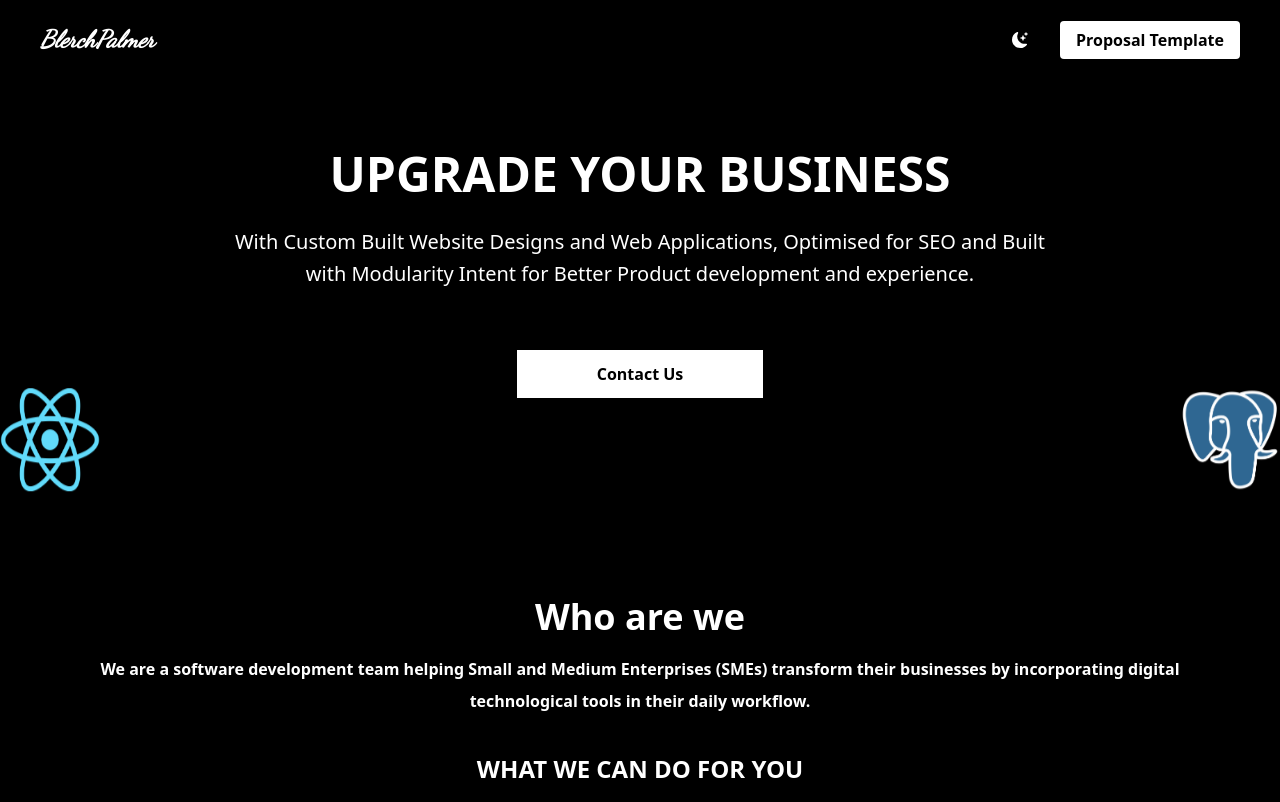
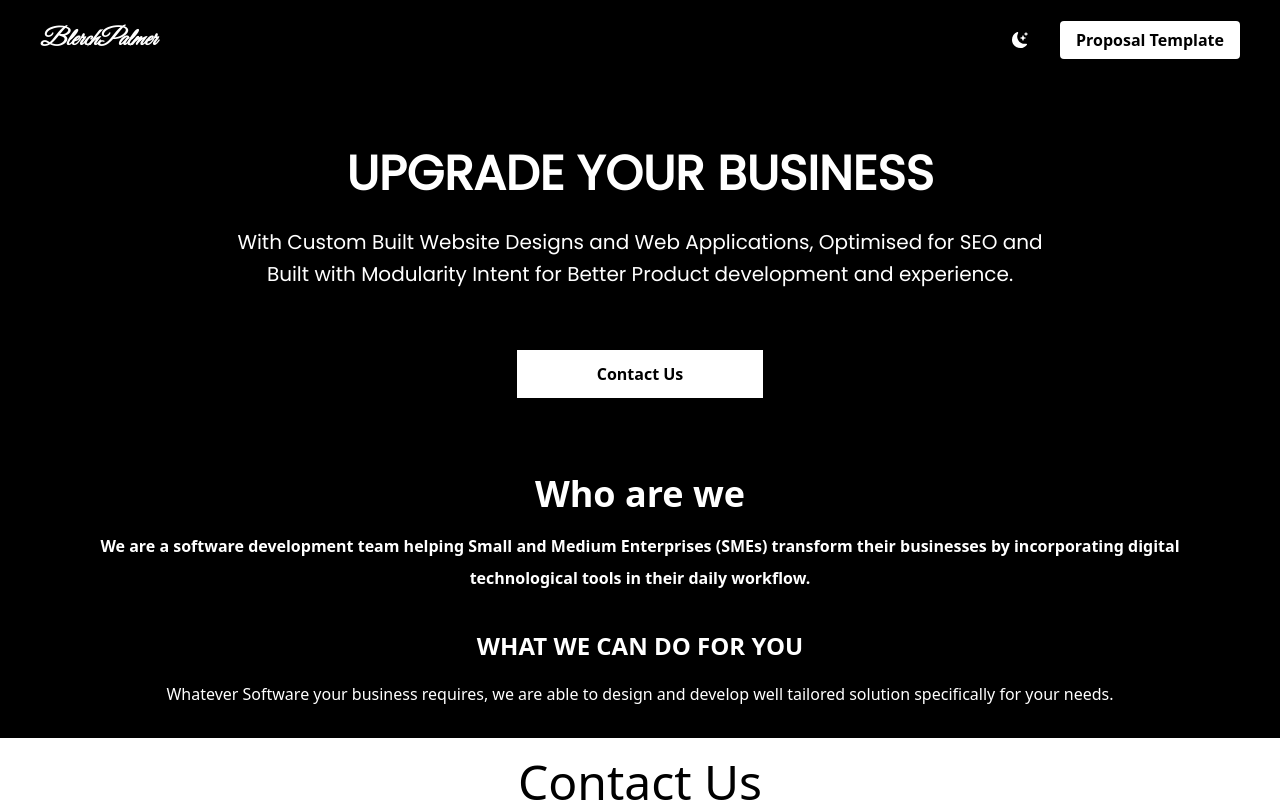
Before and after one commit to kwamea236/portfolio, a Next.js app: page / in a window 1280 px wide. Shown: the top 802 px of the page. Built offline with nearby package versions, Linux system fonts and the light colour scheme.

Commit message:
animation out

```diff
--- a/pages/index.tsx
+++ b/pages/index.tsx
@@ -20,7 +20,8 @@ export default function Home() {
         <meta name="viewport" content="width=device-width, initial-scale=1" />
         <link rel="icon"  href="/akyimagic.png" />
         <link rel="preconnect" href="https://fonts.googleapis.com" />
-        <link href="https://fonts.googleapis.com/css2?family=Dancing+Script&display=swap" rel="stylesheet" />
+        <link href="https://fonts.googleapis.com/css2?family=Abril+Fatface&family=Dancing+Script&family=Great+Vibes&family=Poppins&display=swap" rel="stylesheet" />
+
       </Head>
       <main className="bg-black dark:bg-gray-800">
         <NavBar darkMode={darkMode} setDarkMode={setDarkMode} title={title} />
--- a/pages/src/Mainbody.tsx
+++ b/pages/src/Mainbody.tsx
@@ -6,9 +6,9 @@ function Mainbody(){
     return(
         <section>
             <div className="text-center p-10 mt-10">
-              <h3 className="text-5xl py-2 font-bold text-white dark:text-white">UPGRADE YOUR BUSINESS</h3>
+              <h3 className="text-5xl py-2 font-bold text-white font-poppins dark:text-white">UPGRADE YOUR BUSINESS</h3>
 
-              <p className="text-xl py-5 leading-8 text-white font-medium md:container md:mx-auto md:px-20 dark:text-white">
+              <p className="text-xl py-5 leading-8 text-white font-medium font-poppins md:container md:mx-auto md:px-20 dark:text-white">
                 With Custom Built Website Designs and Web Applications, Optimised for SEO
                 and Built with Modularity Intent for Better Product development and experience.
               </p>
@@ -17,11 +17,6 @@ function Mainbody(){
             <div className="text-center">
               <button className="px-20 py-3 bg-white text-black font-bold cursor-pointer">Contact Us</button>
             </div>
-
-            <div className="pt-5 animate-slow flex justify-between">
-              <Image src={ImgReact} width={100} height={50} alt="" className="" />
-              <Image src={Postgress} width={100} height={100} alt="" className="" />
-            </div>
          </section>
     )
 }
--- a/pages/src/NavBar.tsx
+++ b/pages/src/NavBar.tsx
@@ -30,7 +30,7 @@ function NavBar({ darkMode, setDarkMode, title }: Props) {
                 {/* medium to large screen nav bar */}
                 <div className="hidden py-6 mb-1 justify-between px-10 md:flex">
                     <Link href={`/`}>
-                        <h1 className="text-2xl font-bold text-white font-dancing italic cursor-pointer">{title}</h1>
+                        <h1 className="text-2xl font-bold text-white font-greatVibes italic cursor-pointer">{title}</h1>
                     </Link>
                     <ul className="flex  items-center">
                         <li> <BsFillMoonStarsFill onClick={() => setDarkMode(!darkMode)} className="cursor-pointer ml-1 text-white" /> </li>
@@ -42,7 +42,7 @@ function NavBar({ darkMode, setDarkMode, title }: Props) {
                 {/* moile view */}
                 <div className="py-6 justify-between px-10 flex shadow-lg bg-black md:hidden">
                     <Link href={`/`}>
-                        <h1 className="text-xl font-bold text-white font-dancing italic cursor-pointer">{title}</h1>
+                        <h1 className="text-2xl font-bold text-white font-greatVibes italic cursor-pointer">{title}</h1>
                     </Link>
                     <div className="flex  items-center">
                         <button className={`block hamburger ${toggle ? "open flex" : ""} focus:outline-none`} onClick={() => setToggle(!toggle)}>
--- a/tailwind.config.js
+++ b/tailwind.config.js
@@ -8,7 +8,10 @@ module.exports = {
     extend: {
       fontFamily:{
         burtons: "burtons",
-        dancing: ['"Dancing Script"', 'cursive']
+        dancing: ['"Dancing Script"', 'cursive'],
+        poppins: ['"Poppins"','sans-serif'],
+        greatVibes: ['"Great Vibes"','cursive'],
+        abrilFatface: ['"Abril Fatface"','cursive']
       },
       animation:{
         "slow": "bounce 5s linear infinite"
```
